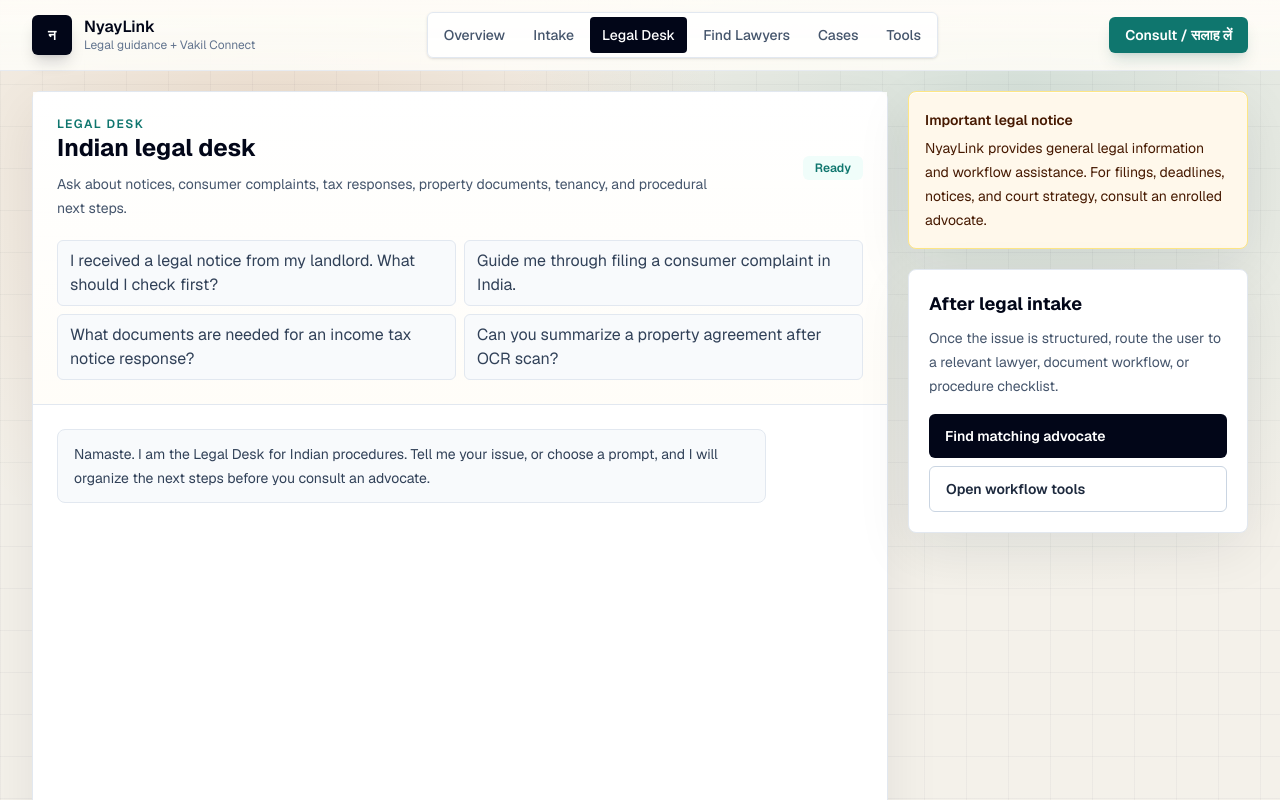
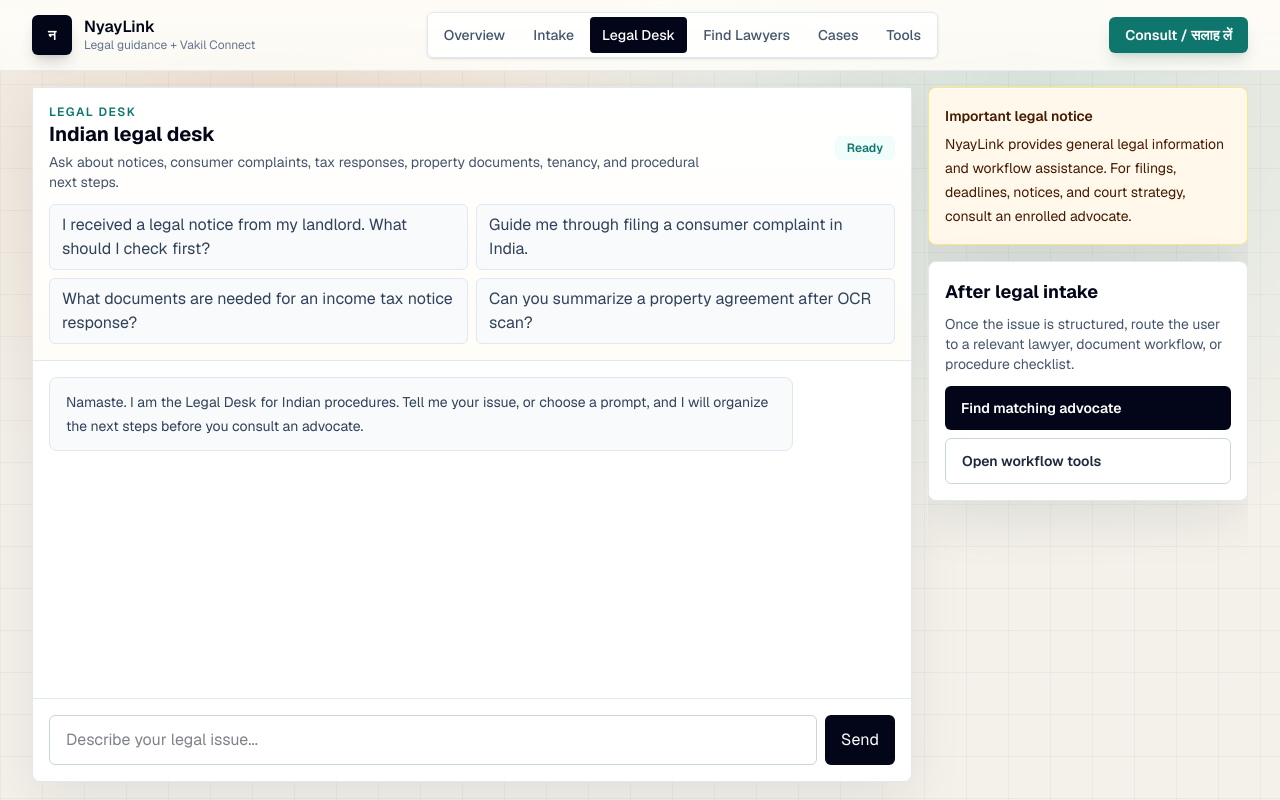
Before and after one commit to farzeenilyaszargar/Caseway, a Next.js app: page /assistant in a window 1280 px wide. Shown: the top 800 px of the page. Built offline with nearby package versions, Linux system fonts and the light colour scheme.

Commit message:
Constrain legal desk chat layout

```diff
--- a/app/assistant/page.tsx
+++ b/app/assistant/page.tsx
@@ -83,16 +83,16 @@ export default function AssistantPage() {
 
   return (
     <AppShell>
-      <section className="mx-auto grid max-w-7xl gap-5 px-4 py-5 sm:px-6 lg:grid-cols-[minmax(0,1fr)_340px] lg:px-8">
-        <div className="premium-card rounded-lg border border-slate-200 bg-white shadow-sm">
-          <div className="paper-surface border-b border-slate-200 p-4 sm:p-6">
+      <section className="mx-auto grid max-w-7xl gap-4 px-4 py-4 sm:px-6 lg:h-[calc(100vh-73px)] lg:grid-cols-[minmax(0,1fr)_320px] lg:px-8">
+        <div className="premium-card flex min-h-0 flex-col rounded-lg border border-slate-200 bg-white shadow-sm">
+          <div className="paper-surface shrink-0 border-b border-slate-200 p-4">
             <div className="flex flex-wrap items-center justify-between gap-3">
               <div>
                 <p className="text-xs font-semibold uppercase tracking-[0.12em] text-[#0f766e]">
                   Legal Desk
                 </p>
-                <h1 className="text-2xl font-bold">Indian legal desk</h1>
-                <p className="mt-2 max-w-2xl text-sm leading-6 text-slate-600">
+                <h1 className="text-xl font-bold">Indian legal desk</h1>
+                <p className="mt-1 max-w-2xl text-sm leading-5 text-slate-600">
                   Ask about notices, consumer complaints, tax responses, property documents, tenancy,
                   and procedural next steps.
                 </p>
@@ -101,12 +101,12 @@ export default function AssistantPage() {
                 {backendStatus}
               </span>
             </div>
-            <div className="mt-5 grid gap-2 sm:grid-cols-2">
+            <div className="mt-3 grid gap-2 sm:grid-cols-2">
               {prompts.map((prompt) => (
                 <button
                   key={prompt}
                   onClick={() => void sendMessage(prompt)}
-                  className="min-h-14 rounded-md border border-slate-200 bg-slate-50 px-3 py-2 text-left text-sm font-medium leading-5 text-slate-700 hover:border-teal-500 hover:bg-teal-50"
+                  className="min-h-11 rounded-md border border-slate-200 bg-slate-50 px-3 py-2 text-left text-xs font-semibold leading-4 text-slate-700 hover:border-teal-500 hover:bg-teal-50"
                 >
                   {prompt}
                 </button>
@@ -114,7 +114,7 @@ export default function AssistantPage() {
             </div>
           </div>
 
-          <div className="h-[520px] overflow-y-auto bg-white/78 p-4 sm:p-6">
+          <div className="min-h-[260px] flex-1 overflow-y-auto bg-white/78 p-4 lg:min-h-0">
             <div className="space-y-3">
               {messages.map((message, index) => (
                 <div
@@ -135,7 +135,7 @@ export default function AssistantPage() {
             </div>
           </div>
 
-          <form onSubmit={onSubmit} className="border-t border-slate-200 p-4 sm:p-6">
+          <form onSubmit={onSubmit} className="shrink-0 border-t border-slate-200 p-4">
             <label className="sr-only" htmlFor="legal-query">
               Ask Legal Desk
             </label>
@@ -154,15 +154,15 @@ export default function AssistantPage() {
           </form>
         </div>
 
-        <div className="space-y-5">
+        <div className="min-h-0 space-y-4 lg:overflow-y-auto">
           <LegalDisclaimer />
-          <div className="premium-card rounded-lg border border-slate-200 bg-white p-5">
+          <div className="premium-card rounded-lg border border-slate-200 bg-white p-4">
             <h2 className="text-lg font-bold">After legal intake</h2>
-            <p className="mt-2 text-sm leading-6 text-slate-600">
+            <p className="mt-2 text-sm leading-5 text-slate-600">
               Once the issue is structured, route the user to a relevant lawyer, document workflow,
               or procedure checklist.
             </p>
-            <div className="mt-4 grid gap-2">
+            <div className="mt-3 grid gap-2">
               <Link className="rounded-md bg-slate-950 px-4 py-3 text-sm font-semibold text-white" href="/lawyers">
                 Find matching advocate
               </Link>
```
